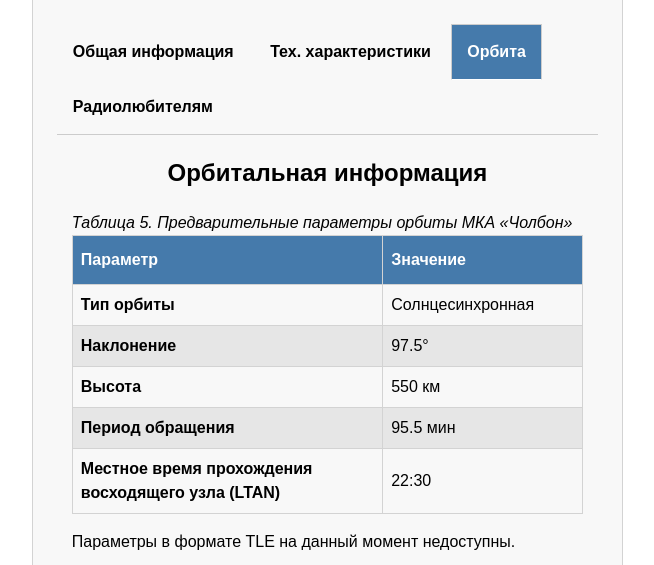
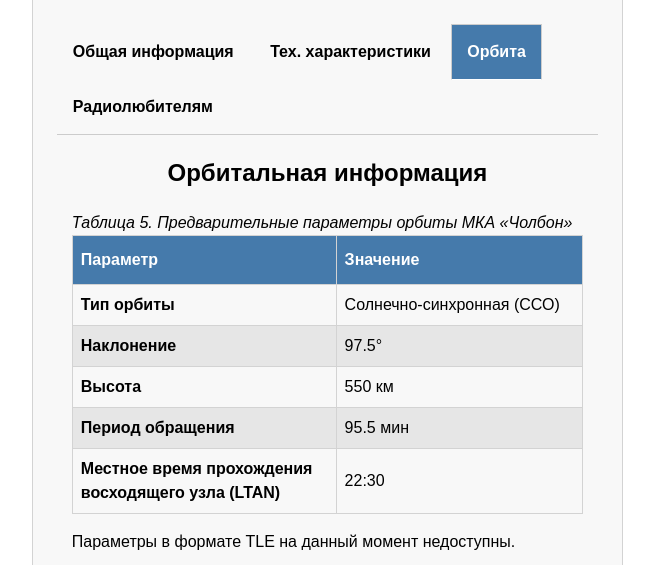
Before and after one commit to cansat-ptl/yktaero-web, a Python web app: template templates/yktaero/sakhacube.html in a window 1280 px wide, after a click on "on". Shown: the part 937-1502 px from the top of the page, without its empty margins (481-1135 px from the left). Run offline with Jinja, Linux system fonts and the light colour scheme; the template is opened without the code that fills it, so the values that code supplies are empty.

Commit message:
typo lol

```diff
--- a/templates/yktaero/sakhacube.html
+++ b/templates/yktaero/sakhacube.html
@@ -311,7 +311,7 @@
 								</thead>
 								<tr>
 									<td><b>Тип орбиты</b></td>
-									<td>Солнцесинхронная</td>
+									<td>Солнечно-синхронная (ССО)</td>
 								</tr>
 								<tr>
 									<td><b>Наклонение</b></td>
```
